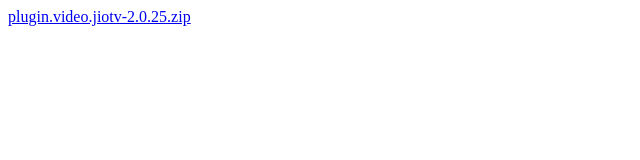
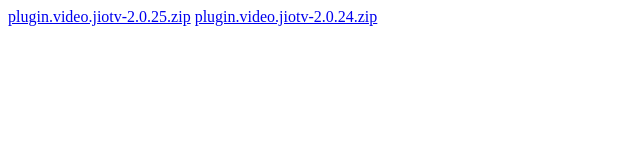
Before and after one commit to vipins5/Jiotv, a plain HTML site: page index.html in a window 1280 px wide. Shown: the whole page, without its empty margins (0-640 px from the left). Drawn offline with Linux system fonts and the light colour scheme.

Commit message:
Update index.html

```diff
--- a/index.html
+++ b/index.html
@@ -1,3 +1,4 @@
 
 <!DOCTYPE html>
 <a href="plugin.video.jiotv-2.0.25.zip">plugin.video.jiotv-2.0.25.zip</a>
+<a href="plugin.video.jiotv-2.0.24.zip">plugin.video.jiotv-2.0.24.zip</a>
```
